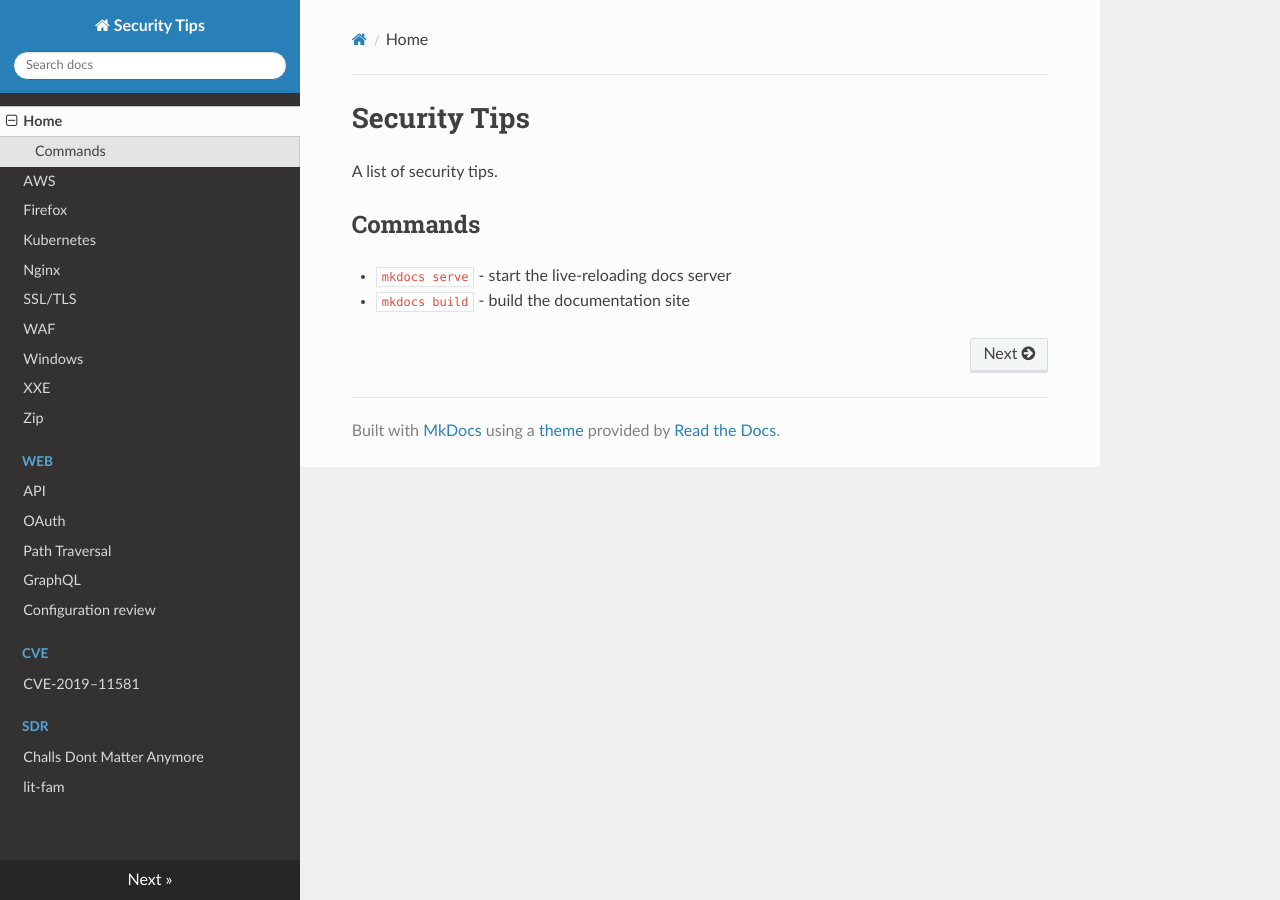
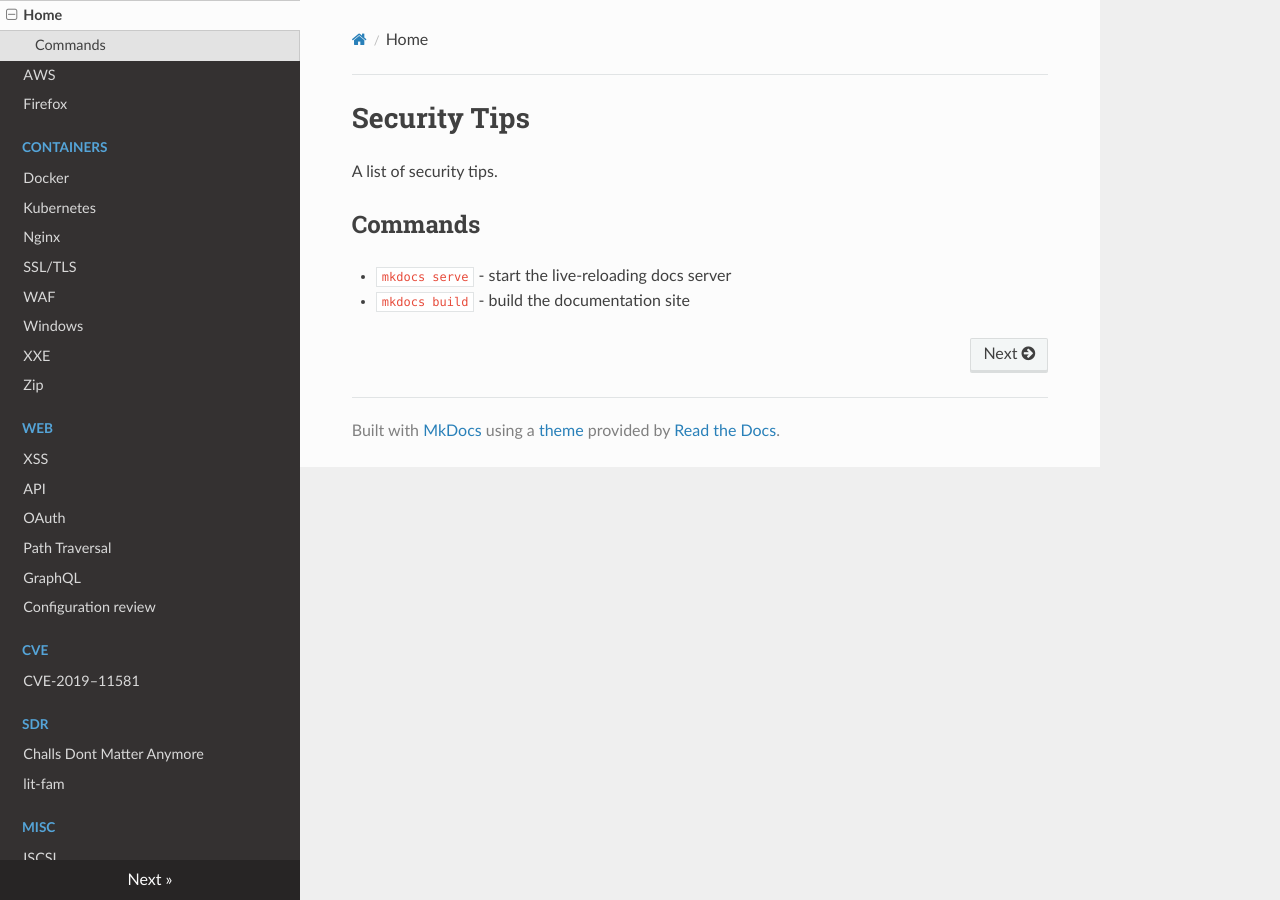
Before and after one commit to vincd/security-tips, an MkDocs documentation site: the page built from docs/index.md, in a window 1280 px wide. Built offline with MkDocs 1.6.1, drawn with Linux system fonts in a browser that asks for light colours; nearby versions of some CDN libraries.

Commit message:
Update navigation bar

```diff
--- a/mkdocs.yml
+++ b/mkdocs.yml
@@ -3,7 +3,9 @@ nav:
   - Home: index.md
   - AWS: aws.md
   - Firefox: firefox.md
-  - Kubernetes: kubernetes.md
+  - Containers:
+    - Docker: docker.md
+    - Kubernetes: kubernetes.md
   - Nginx: nginx.md
   - SSL/TLS: ssl.md
   - WAF: waf.md
@@ -11,6 +13,7 @@ nav:
   - XXE: xxe.md
   - Zip: zip.md
   - Web:
+    - XSS: xss.md
     - API: API.md
     - OAuth: oauth.md
     - 'Path Traversal': path-traversal.md
@@ -21,6 +24,8 @@ nav:
   - SDR:
     - 'Challs Dont Matter Anymore': sdr/challs-dont-matter-anymore/hackingforsoju.md
     - 'lit-fam': sdr/lit-fam/hackingforsoju.md
+  - Misc:
+    - ISCSI: iscsi.md
 theme:
   name: readthedocs
   highlightjs: true
```
